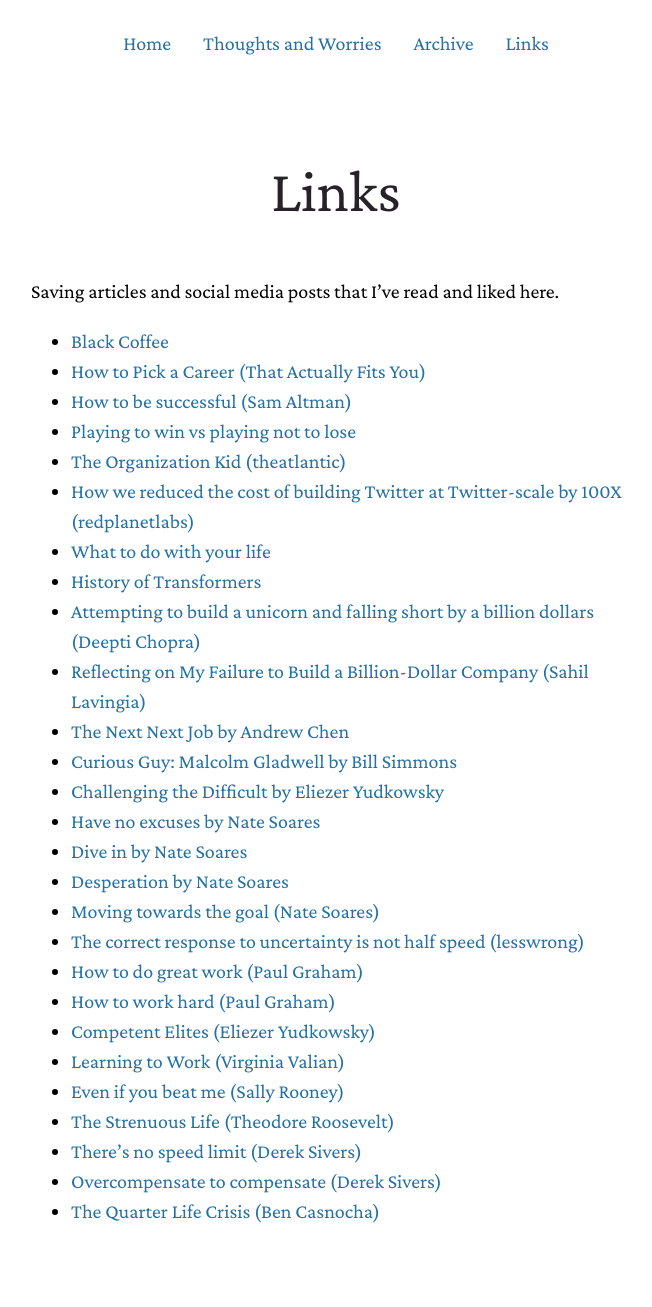
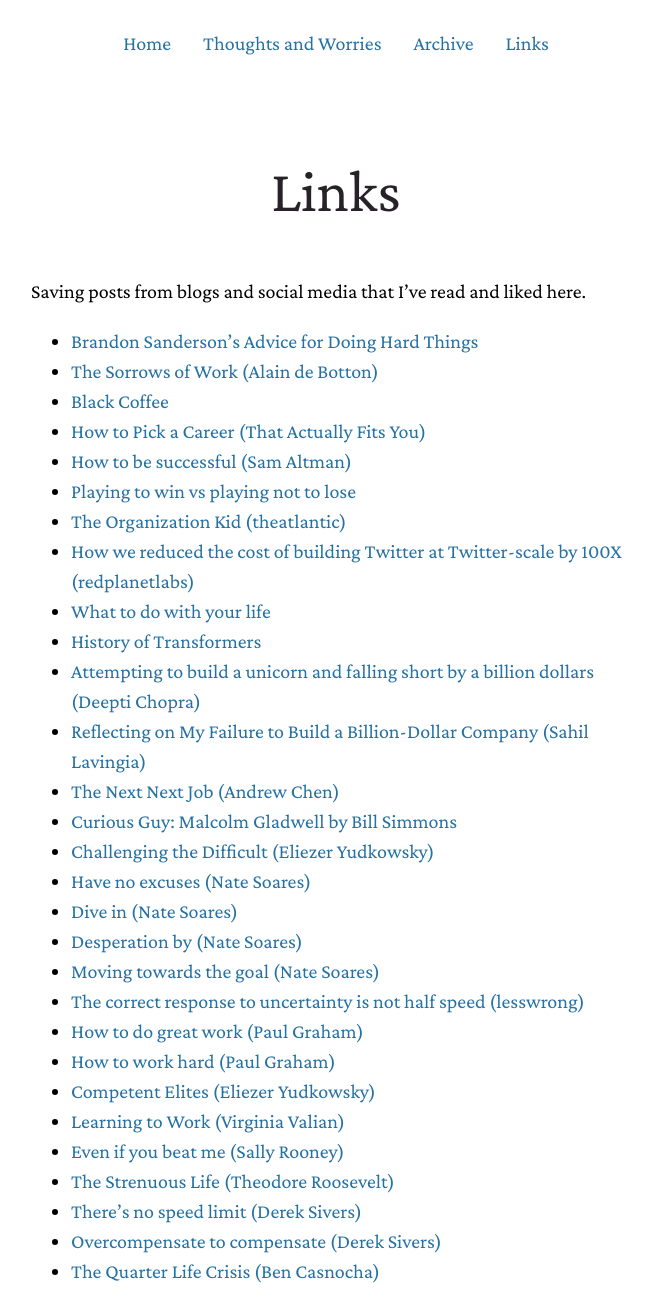
Before and after one commit to ishan00/ishantarunesh.com, a Jekyll site: the page built from links.md, in a window 1280 px wide. Shown: the whole page, without its empty margins (304-956 px from the left). Built offline with Jekyll 4.4.1, drawn with Linux system fonts in a browser that asks for light colours; nearby versions of some CDN libraries; a style sheet for code colours, icons or effects is not loaded; before the commit the page ends 1247 px from its top, so only the background shows below that.

Commit message:
Update links.md

```diff
--- a/links.md
+++ b/links.md
@@ -4,8 +4,10 @@
 permalink: links
 ---
 
-Saving articles and social media posts that I've read and liked here.
+Saving posts from blogs and social media that I've read and liked here.
 
+* [Brandon Sanderson's Advice for Doing Hard Things](https://calnewport.com/brandon-sandersons-advice-for-doing-hard-things/)
+* [The Sorrows of Work (Alain de Botton)](https://www.theschooloflife.com/article/sorrows-of-work/)
 * [Black Coffee](https://vishaldayama.substack.com/p/black-coffee)
 * [How to Pick a Career (That Actually Fits You)](https://waitbutwhy.com/2018/04/picking-career.html)
 * [How to be successful (Sam Altman)](https://blog.samaltman.com/how-to-be-successful)
@@ -16,12 +18,12 @@
 * [History of Transformers](https://archive.vn/xAdam)
 * [Attempting to build a unicorn and falling short by a billion dollars (Deepti Chopra)](https://www.deeptichopra.com/startup-failure)
 * [Reflecting on My Failure to Build a Billion-Dollar Company (Sahil Lavingia)](https://sahillavingia.com/reflecting)
-* [The Next Next Job by Andrew Chen](https://andrewchen.com/the-next-next-job/)
+* [The Next Next Job (Andrew Chen)](https://andrewchen.com/the-next-next-job/)
 * [Curious Guy: Malcolm Gladwell by Bill Simmons](http://www.espn.com/espn/page2/story?page=simmons/060302)
-* [Challenging the Difficult by Eliezer Yudkowsky](https://www.lesswrong.com/s/3szfzHZr7EYGSWt92)
-* [Have no excuses by Nate Soares](https://mindingourway.com/have-no-excuses/)
-* [Dive in by Nate Soares](https://mindingourway.com/dive-in-2/)
-* [Desperation by Nate Soares](https://mindingourway.com/desperation/)
+* [Challenging the Difficult (Eliezer Yudkowsky)](https://www.lesswrong.com/s/3szfzHZr7EYGSWt92)
+* [Have no excuses (Nate Soares)](https://mindingourway.com/have-no-excuses/)
+* [Dive in (Nate Soares)](https://mindingourway.com/dive-in-2/)
+* [Desperation by (Nate Soares)](https://mindingourway.com/desperation/)
 * [Moving towards the goal (Nate Soares)](https://mindingourway.com/moving-towards-the-goal/)
 * [The correct response to uncertainty is not half speed (lesswrong)](https://www.lesswrong.com/posts/FMkQtPvzsriQAow5q/the-correct-response-to-uncertainty-is-not-half-speed)
 * [How to do great work (Paul Graham)](http://www.paulgraham.com/greatwork.html)
```
